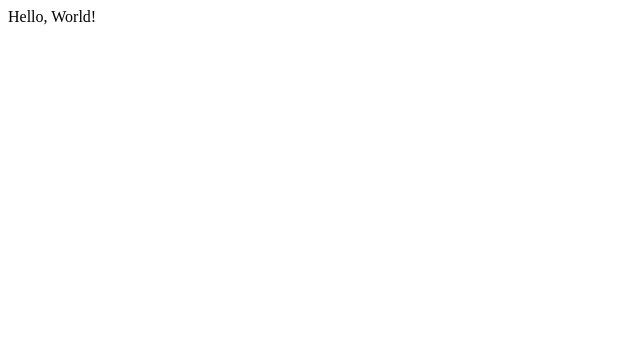
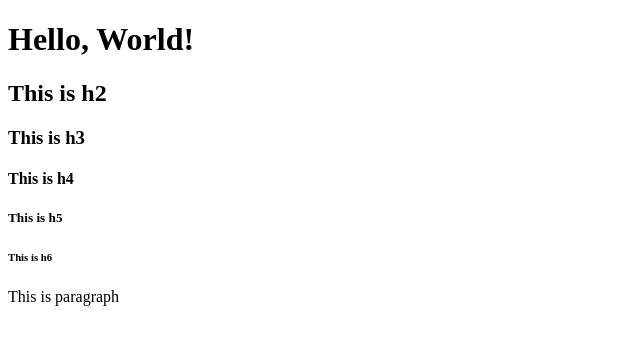
Before and after one commit to donaldr55/donaldr55.github.io, a plain HTML site: page index.html in a window 1280 px wide. Shown: the whole page, without its empty margins (0-640 px from the left). Drawn offline with Linux system fonts and the light colour scheme.

Commit message:
Update index.html

```diff
--- a/index.html
+++ b/index.html
@@ -4,6 +4,12 @@
     <title>My First Webpage</title>
    </head>
    <body>
-     Hello, World!
+     <h1>Hello, World!</h1>
+     <h2> This is h2 </h2>
+     <h3> This is h3 </h3>
+     <h4> This is h4 </h4>
+     <h5> This is h5 </h5>
+     <h6> This is h6 </h6>
+     <p> This is paragraph </p>
    </body>
  </html>
```
